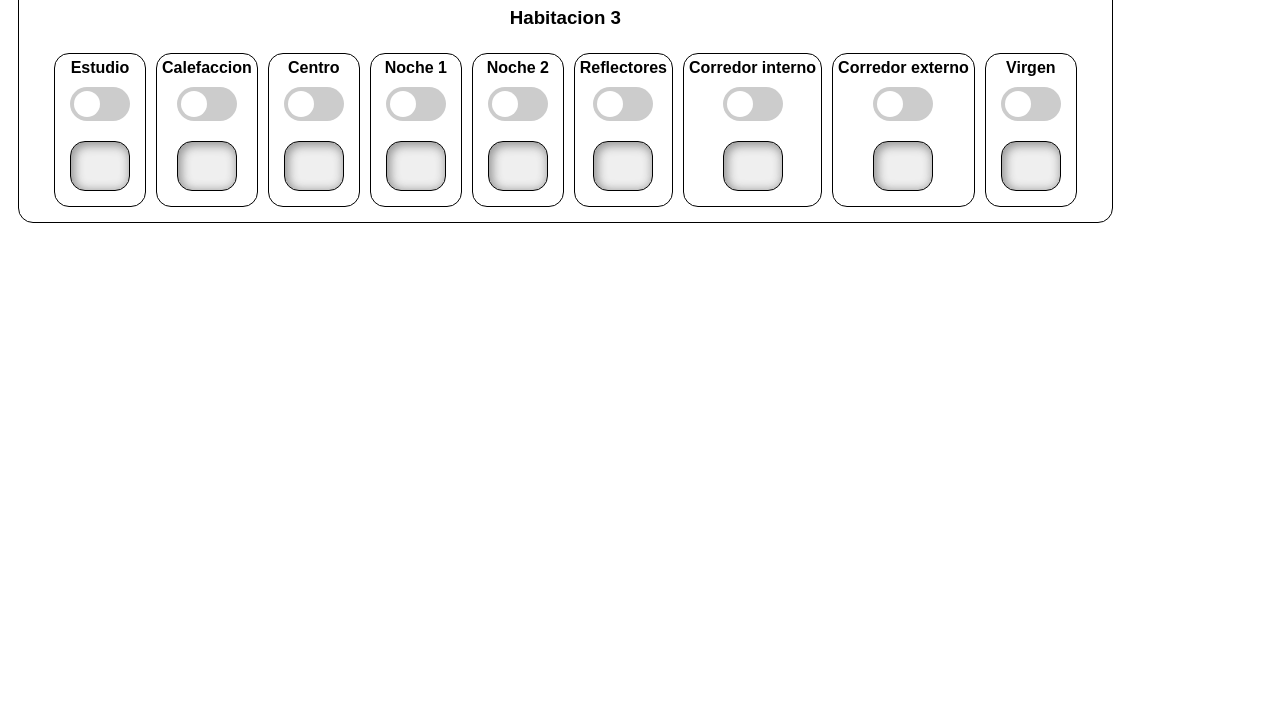
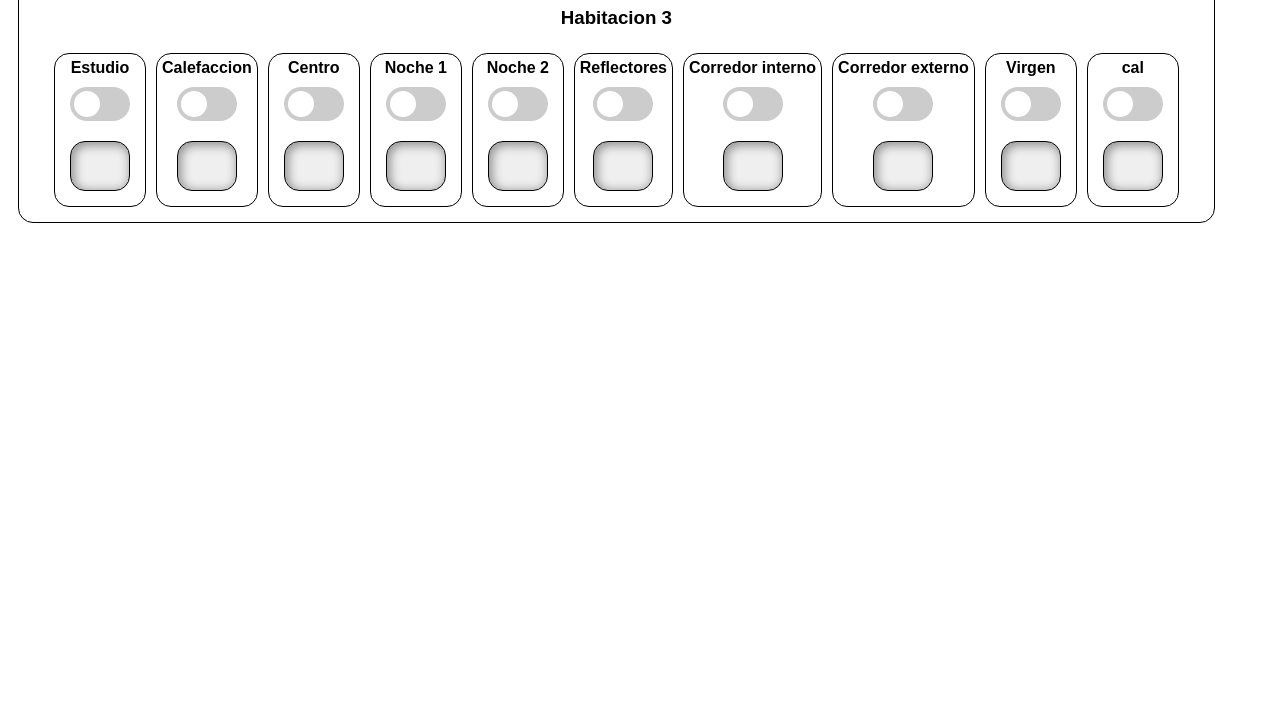
Before and after one commit to Alejandros10/Alice_home_controller, a website: page public/hab3.html in a window 1280 px wide. Shown: the part 92-800 px from the top of the page. Drawn offline with nearby package versions, Linux system fonts and the light colour scheme; no server answers.

Commit message:
ALICE - Default value for GPIO1

```diff
--- a/public/hab3.html
+++ b/public/hab3.html
@@ -126,6 +126,18 @@
                 <br />
             </div>
 
+            <div class="GpioContainer">
+                <strong>cal</strong>
+                <br />
+                <label class="switch">
+            <input type="checkbox" id="GPIO1" disabled />
+            <span class="slider round"></span>
+          </label>
+                <br />
+                <button id="GPIO1M"></button>
+                <br />
+            </div>
+
         </div>
     </div>
 
```
